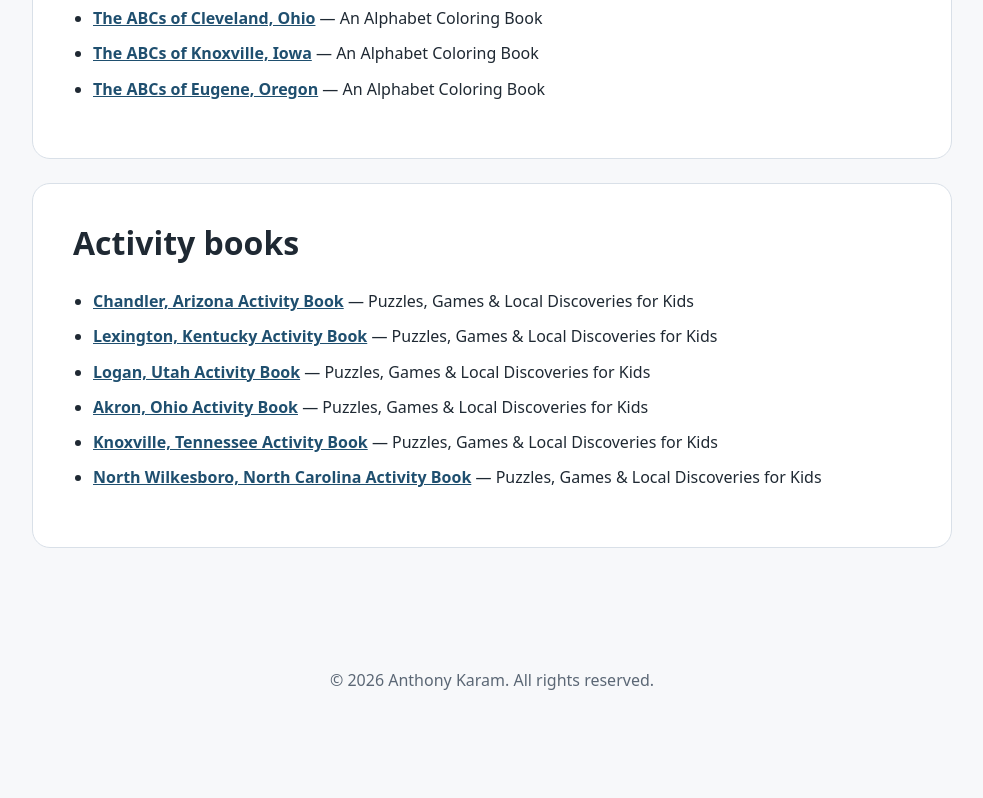
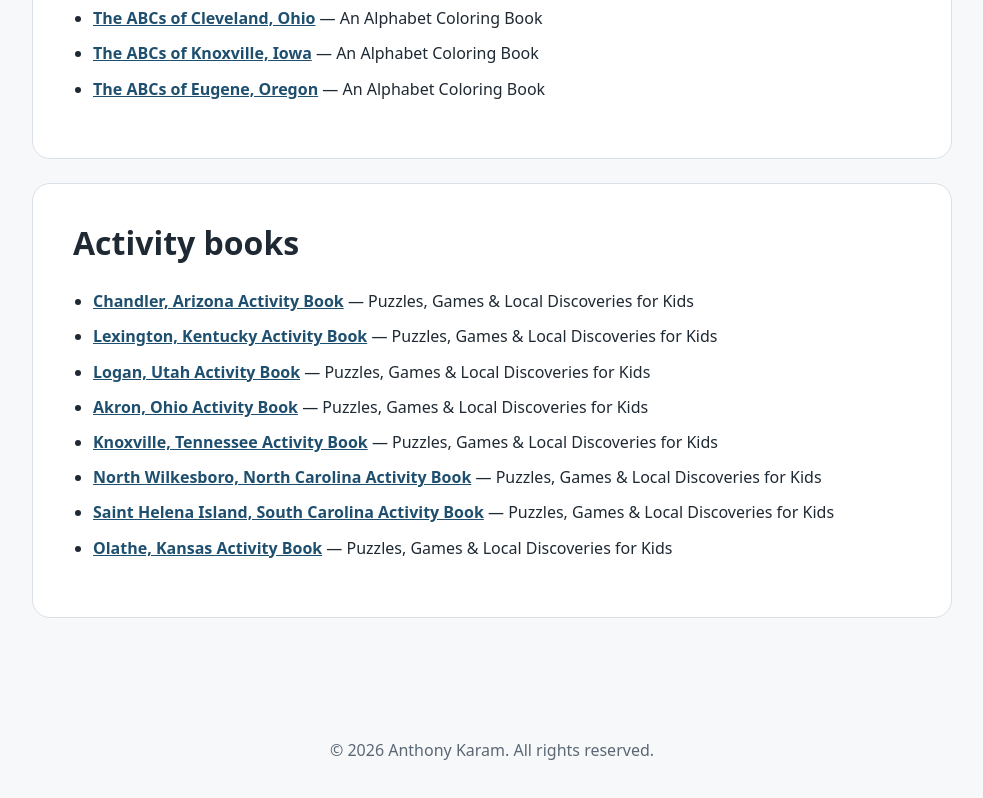
Before and after one commit to anthonykaram/anthony-karam-author-site, a plain HTML site: page books.html in a window 1280 px wide. Shown: the part 1718-2516 px from the top of the page, without its empty margins (148-1131 px from the left). Before the commit the page ends 2459 px from the top, so only its background shows below. Drawn offline with Linux system fonts and the light colour scheme.

Commit message:
Update books.html
added 2 books

```diff
--- a/books.html
+++ b/books.html
@@ -72,6 +72,8 @@
         <li><strong><a href="https://www.amazon.com/dp/B0HR71KD6T">Akron, Ohio Activity Book</a></strong> — Puzzles, Games & Local Discoveries for Kids</li>
         <li><strong><a href="https://www.amazon.com/dp/B0HRQQ2VBN">Knoxville, Tennessee Activity Book</a></strong> — Puzzles, Games & Local Discoveries for Kids</li>
         <li><strong><a href="https://www.amazon.com/dp/B0HRR9YN2F">North Wilkesboro, North Carolina Activity Book</a></strong> — Puzzles, Games & Local Discoveries for Kids</li>
+        <li><strong><a href="https://www.amazon.com/dp/B0HSMJ9NGF">Saint Helena Island, South Carolina Activity Book</a></strong> — Puzzles, Games & Local Discoveries for Kids</li>
+        <li><strong><a href="https://www.amazon.com/dp/B0HSM9QBKS">Olathe, Kansas Activity Book</a></strong> — Puzzles, Games & Local Discoveries for Kids</li>
       </ul>
     </section>
   </main>
```
